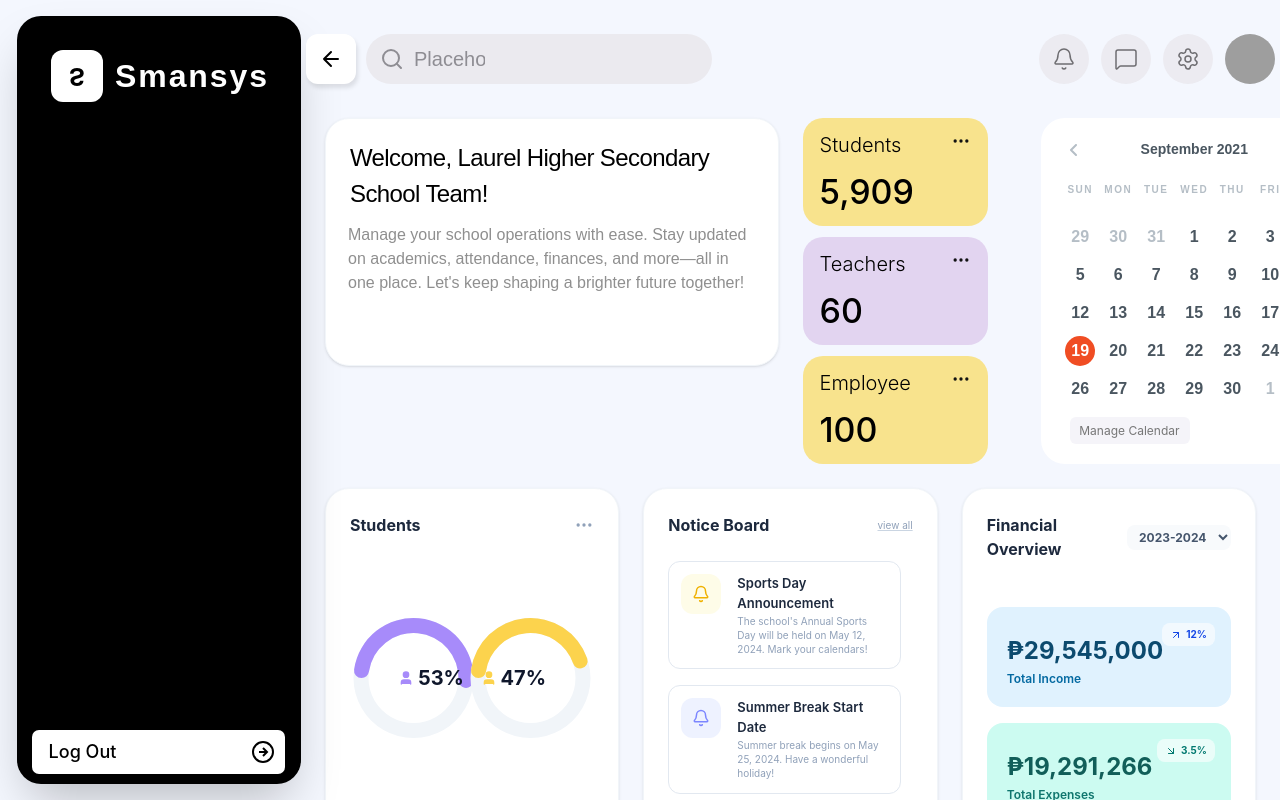
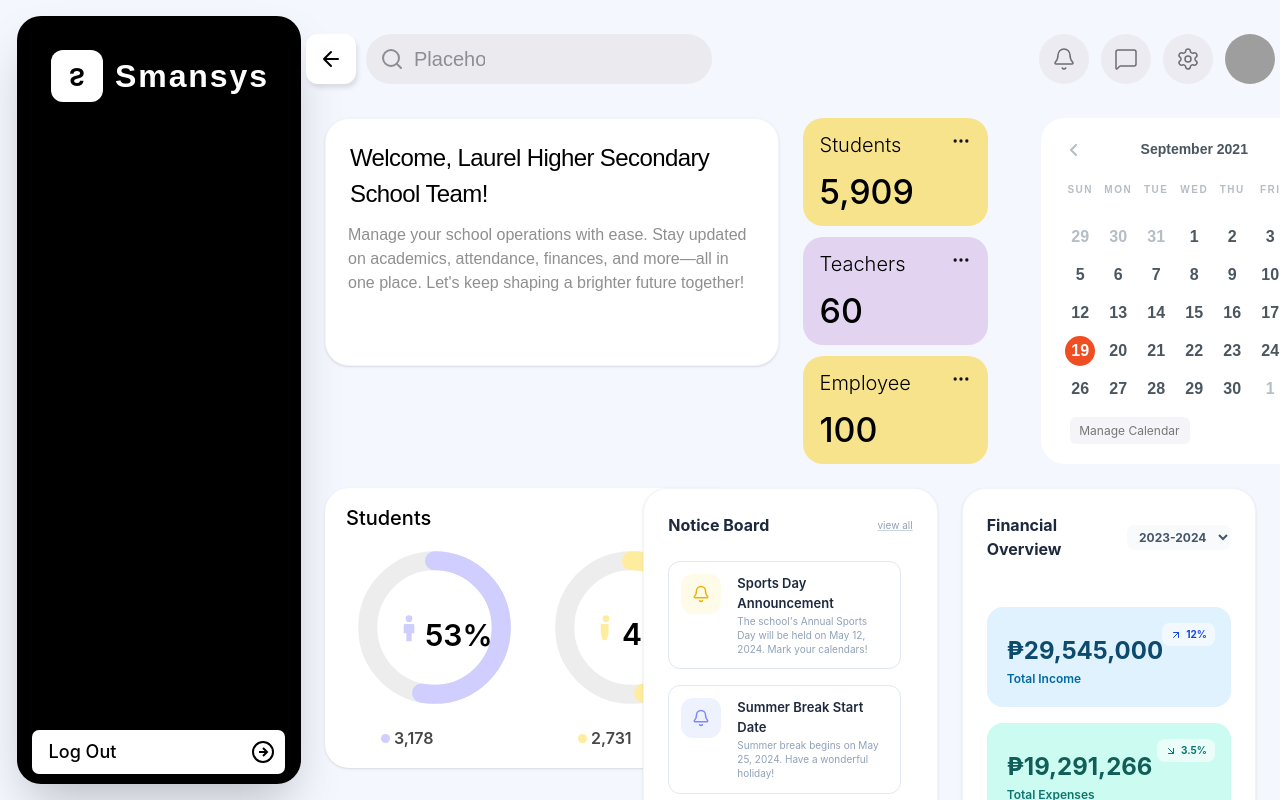
Before and after one commit to krukru741/School-Management-System, a React (Vite) app: page /dashboard in a window 1280 px wide. Built offline with nearby package versions, Linux system fonts and the light colour scheme; sample sign-in values are in the browser's storage; grey boxes are pictures that could not be loaded.

Commit message:
feat: add AdminDashboard page with overview statistics, charts, and calendar widgets

```diff
--- a/src/pages/Dashboard.jsx
+++ b/src/pages/Dashboard.jsx
@@ -205,49 +205,91 @@ const AdminDashboard = ({ user }) => {
       {/* Second Row: Demographics, Notice Board, Finance */}
       <div className="grid grid-cols-1 lg:grid-cols-3 gap-6">
 
-        {/* Students*/}
-        <div className="bg-white rounded-[24px] p-6 shadow-sm border border-slate-100 flex flex-col">
-          <div className="flex justify-between items-center mb-2">
-            <h3 className="font-bold text-slate-800">Students</h3>
-            <MoreHorizontal size={20} className="text-slate-400" />
-          </div>
+        {/* Students */}
+        <div className="w-[415px] h-[280px] bg-[#FFFFFF] rounded-[24px] shadow-sm relative shrink-0">
 
-          <div className="flex-1 flex items-center justify-center relative">
-            <div className="w-full h-44">
-              <ResponsiveContainer width="100%" height="100%">
-                <PieChart>
-                  {/* Boys Donut */}
-                  <Pie data={[{ value: 100 }]} cx="25%" cy="50%" innerRadius={45} outerRadius={60} dataKey="value" stroke="none" fill="#F1F5F9" />
-                  <Pie data={[{ value: 53 }, { value: 47 }]} cx="25%" cy="50%" innerRadius={45} outerRadius={60} startAngle={180} endAngle={-180} dataKey="value" stroke="none" cornerRadius={20}>
-                    <Cell fill="#A78BFA" />
-                    <Cell fill="transparent" />
-                  </Pie>
-
-                  {/* Girls Donut */}
-                  <Pie data={[{ value: 100 }]} cx="75%" cy="50%" innerRadius={45} outerRadius={60} dataKey="value" stroke="none" fill="#F1F5F9" />
-                  <Pie data={[{ value: 47 }, { value: 53 }]} cx="75%" cy="50%" innerRadius={45} outerRadius={60} startAngle={180} endAngle={-180} dataKey="value" stroke="none" cornerRadius={20}>
-                    <Cell fill="#FCD34D" />
-                    <Cell fill="transparent" />
-                  </Pie>
-                </PieChart>
-              </ResponsiveContainer>
+          {/* header */}
+          <div className="absolute left-[21px] top-[18px] w-[365px] h-[24px]">
+            <div className="absolute left-0 top-0 h-[24px] flex items-center">
+              <span style={{ fontFamily: 'Inter, sans-serif', fontWeight: 500, fontSize: '20px', lineHeight: '24px', color: '#000000' }}>
+                Students
+              </span>
             </div>
-
-            <div className="absolute inset-0 flex justify-between px-10 items-center pointer-events-none">
-              <div className="flex items-center gap-1 justify-center w-[50%]">
-                <User fill="#A78BFA" className="text-[#A78BFA]" size={16} />
-                <span className="font-bold text-xl text-slate-900">53%</span>
-              </div>
-              <div className="flex items-center gap-1 justify-center w-[50%]">
-                <User fill="#FCD34D" className="text-[#FCD34D]" size={16} />
-                <span className="font-bold text-xl text-slate-900">47%</span>
-              </div>
+            {/* Group 59 (Menu dots) */}
+            <div className="absolute left-[349px] top-[10px] w-[16px] h-[4px] flex justify-between">
+              <div className="w-[4px] h-[4px] bg-[#121212] rounded-full"></div>
+              <div className="w-[4px] h-[4px] bg-[#121212] rounded-full"></div>
+              <div className="w-[4px] h-[4px] bg-[#121212] rounded-full"></div>
             </div>
           </div>
 
-          <div className="flex justify-between px-10 text-xs text-slate-500 font-medium pb-2">
-            <div className="flex items-center gap-1.5"><div className="w-2 h-2 rounded-full bg-[#A78BFA]"></div>3,178 <span className="text-[10px] text-slate-400">( boys )</span></div>
-            <div className="flex items-center gap-1.5"><div className="w-2 h-2 rounded-full bg-[#FCD34D]"></div>2,731 <span className="text-[10px] text-slate-400">( Girls )</span></div>
+          {/* body */}
+          <div className="absolute left-[30px] top-[60px] w-[356px] h-[200px]">
+
+            {/* Male Pie chart */}
+            <div className="absolute left-0 top-0 w-[159px] h-[159px]">
+              <svg className="w-full h-full transform -rotate-90" viewBox="0 0 100 100">
+                {/* Background Ellipse 3 */}
+                <circle cx="50" cy="50" r="42" fill="none" stroke="#EDEDED" strokeWidth="12" />
+                {/* Foreground Ellipse 7 */}
+                <circle cx="50" cy="50" r="42" fill="none" stroke="#CFCEFF" strokeWidth="12" strokeDasharray="263.89" strokeDashoffset="124.0" strokeLinecap="round" />
+              </svg>
+              {/* bx-male 1 */}
+              <div className="absolute left-[33px] top-[59px] w-[42px] h-[42px] flex justify-center items-center">
+                 <svg width="32" height="32" viewBox="0 0 24 24" fill="#CFCEFF">
+                   <circle cx="12" cy="5" r="2.5" />
+                   <path d="M15 9H9a1 1 0 00-1 1v6h2v6h4v-6h2v-6a1 1 0 00-1-1z" />
+                 </svg>
+              </div>
+              {/* Type@25 */}
+              <div className="absolute left-[70px] top-[69px] flex items-center">
+                <span style={{ fontFamily: 'Inter, sans-serif', fontWeight: 600, fontSize: '30px', lineHeight: '36px', color: '#000000' }}>
+                  53%
+                </span>
+              </div>
+            </div>
+
+            {/* Female Pie chart */}
+            <div className="absolute left-[197px] top-0 w-[159px] h-[159px]">
+              <svg className="w-full h-full transform -rotate-90" viewBox="0 0 100 100">
+                {/* Background Ellipse 3 */}
+                <circle cx="50" cy="50" r="42" fill="none" stroke="#EDEDED" strokeWidth="12" />
+                {/* Foreground Ellipse 7 */}
+                <circle cx="50" cy="50" r="42" fill="none" stroke="#FFED9F" strokeWidth="12" strokeDasharray="263.89" strokeDashoffset="139.8" strokeLinecap="round" />
+              </svg>
+              {/* bx-female 1 */}
+              <div className="absolute left-[33px] top-[59px] w-[42px] h-[42px] flex justify-center items-center">
+                 <svg width="32" height="32" viewBox="0 0 24 24" fill="#FFED9F">
+                   <circle cx="12" cy="5" r="2.5" />
+                   <path d="M15 9H9a1 1 0 00-1 1v5.5l1.5 5.5h3l1.5-5.5V10a1 1 0 00-1-1z" />
+                 </svg>
+              </div>
+              {/* Type@25 */}
+              <div className="absolute left-[70px] top-[68px] flex items-center">
+                <span style={{ fontFamily: 'Inter, sans-serif', fontWeight: 600, fontSize: '30px', lineHeight: '36px', color: '#000000' }}>
+                  47%
+                </span>
+              </div>
+            </div>
+
+            {/* Group 71 (Legend) */}
+            <div className="absolute left-[26px] top-[181px] w-[304px] h-[19px]">
+              {/* Group 61 */}
+              <div className="absolute left-0 top-0 w-[108px] h-[19px] flex items-center">
+                <div className="w-[9px] h-[9px] bg-[#CFCEFF] rounded-full absolute left-0"></div>
+                <span className="absolute left-[13px]" style={{ fontFamily: 'Inter, sans-serif', fontWeight: 600, fontSize: '16px', lineHeight: '19px', color: '#474747' }}>
+                  3,178
+                </span>
+              </div>
+              {/* Group 62 */}
+              <div className="absolute left-[197px] top-0 w-[107px] h-[19px] flex items-center">
+                <div className="w-[9px] h-[9px] bg-[#FFED9F] rounded-full absolute left-0"></div>
+                <span className="absolute left-[13px]" style={{ fontFamily: 'Inter, sans-serif', fontWeight: 600, fontSize: '16px', lineHeight: '19px', color: '#474747' }}>
+                  2,731
+                </span>
+              </div>
+            </div>
+
           </div>
         </div>
 
```
